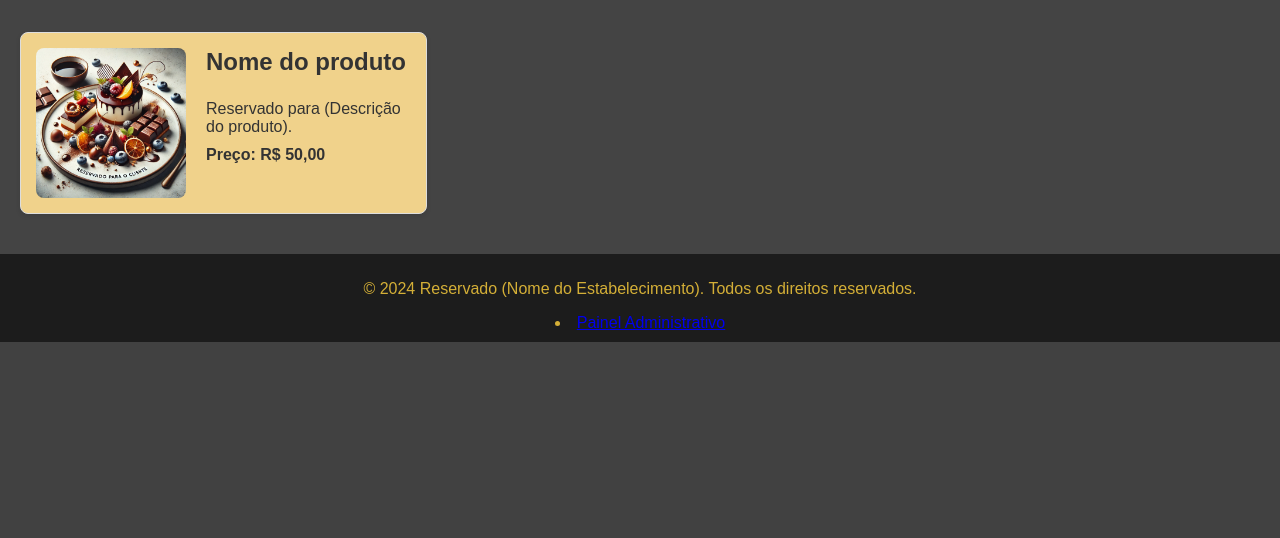
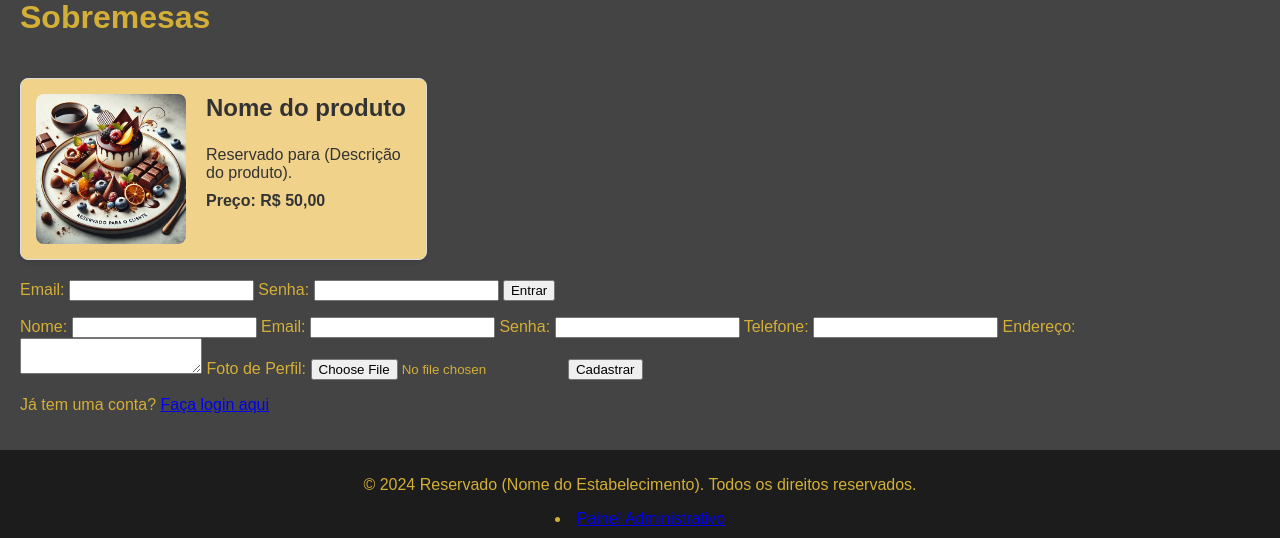
Before and after one commit to thaydionIA/cardapio-dinamico, a PHP site: page / in a window 1280 px wide. Shown: the part 2064-2602 px from the top of the page. Before the commit the page ends 2406 px from the top, so only its background shows below. Run offline with PHP 8.4, Linux system fonts and the light colour scheme; data comes from the database, SQL or seed files in the repository; both versions use the stored data as it was after the commit.

Commit message:
Login usuario

```diff
--- /dev/null
+++ b/cadastro.php
@@ -0,0 +1,70 @@
+<?php
+include('db/conexao.php'); // Inclui a conexão com o banco de dados via PDO
+
+// Função para validar e cadastrar o cliente
+if ($_SERVER['REQUEST_METHOD'] == 'POST') {
+    $nome = $_POST['nome'];
+    $email = $_POST['email'];
+    $senha = password_hash($_POST['senha'], PASSWORD_BCRYPT); // Criptografa a senha
+    $telefone = $_POST['telefone'];
+    $endereco = $_POST['endereco'];
+    $foto = $_FILES['foto']['name'];
+
+    // Diretório para salvar a foto do cliente
+    $target_dir = "uploads/clientes/";
+    $target_file = $target_dir . basename($foto);
+
+    // Verifica se o upload da foto é uma imagem válida e move o arquivo
+    if (move_uploaded_file($_FILES['foto']['tmp_name'], $target_file)) {
+        try {
+            // Insere o cliente no banco de dados usando PDO
+            $sql = "INSERT INTO usuarios (nome, email, senha, telefone, endereco, foto) VALUES (:nome, :email, :senha, :telefone, :endereco, :foto)";
+            $stmt = $pdo->prepare($sql);
+            $stmt->bindParam(':nome', $nome);
+            $stmt->bindParam(':email', $email);
+            $stmt->bindParam(':senha', $senha);
+            $stmt->bindParam(':telefone', $telefone);
+            $stmt->bindParam(':endereco', $endereco);
+            $stmt->bindParam(':foto', $foto);
+
+            if ($stmt->execute()) {
+                // Redireciona para a página de login após o cadastro
+                header('Location: login.php');
+                exit();
+            } else {
+                echo "Erro ao cadastrar.";
+            }
+        } catch (PDOException $e) {
+            echo "Erro ao cadastrar: " . $e->getMessage();
+        }
+    } else {
+        echo "Erro ao fazer upload da foto.";
+    }
+}
+?>
+
+<!-- Formulário de Cadastro -->
+<form action="cadastro.php" method="POST" enctype="multipart/form-data">
+    <label>Nome:</label>
+    <input type="text" name="nome" required>
+
+    <label>Email:</label>
+    <input type="email" name="email" required>
+
+    <label>Senha:</label>
+    <input type="password" name="senha" required>
+
+    <label>Telefone:</label>
+    <input type="text" name="telefone">
+
+    <label>Endereço:</label>
+    <textarea name="endereco"></textarea>
+
+    <label>Foto de Perfil:</label>
+    <input type="file" name="foto" accept="image/*">
+
+    <button type="submit">Cadastrar</button>
+</form>
+
+<!-- Link para a página de Login -->
+<p>Já tem uma conta? <a href="login.php">Faça login aqui</a></p>
--- a/config.php
+++ b/config.php
@@ -1,4 +1,8 @@
 <?php
+if (session_status() == PHP_SESSION_NONE) {
+    session_start();
+} // Inicia a sessão para gerenciar o estado do usuário
+
 // Configurações básicas
 $site_name = "Reservado (Nome do Estabelecimento)";
 $primary_color = "#1c1c1c";
@@ -25,4 +29,37 @@ $sections = [
         "url" => "sections/sobremesas.php"
     ],
 ];
+
+// Verifica se o usuário está logado e adiciona o link de "Meu Perfil"
+if (isset($_SESSION['user_id'])) {
+    // Adiciona "Meu Perfil" ao menu
+    $sections['perfil'] = [
+        "title" => "Meu Perfil",
+        "url" => "perfil.php"
+    ];
+    // Adiciona a opção de Sair
+    $sections['logout'] = [
+        "title" => "Sair",
+        "url" => "logout.php"
+    ];
+} else {
+    // Se o usuário não estiver logado, exibe as opções de Login e Cadastro
+    $sections['login'] = [
+        "title" => "Login",
+        "url" => "login.php"
+    ];
+    $sections['cadastro'] = [
+        "title" => "Cadastrar",
+        "url" => "cadastro.php"
+    ];
+}
 ?>
+
+<!-- Menu dinâmico gerado com base nas seções -->
+<nav style="background-color: <?= $primary_color ?>; color: <?= $text_color ?>;">
+    <ul>
+        <?php foreach ($sections as $key => $section): ?>
+            <li><a href="<?= $section['url'] ?>" style="color: <?= $text_color ?>;"><?= $section['title'] ?></a></li>
+        <?php endforeach; ?>
+    </ul>
+</nav>
--- a/index.php
+++ b/index.php
@@ -1,6 +1,7 @@
 <?php
 $GLOBALS['incluir_rodape'] = false; // Define que o rodapé não deve ser incluído
 include 'config.php';
+
 ?>
 <!DOCTYPE html>
 <html lang="pt-BR">
--- /dev/null
+++ b/login.php
@@ -0,0 +1,49 @@
+<?php
+include('db/conexao.php'); // Inclui a conexão com o banco de dados via PDO
+if (session_status() == PHP_SESSION_NONE) {
+    session_start();
+}
+
+
+// Função para validar o login do cliente
+if ($_SERVER['REQUEST_METHOD'] == 'POST') {
+    $email = $_POST['email'];
+    $senha = $_POST['senha'];
+
+    try {
+        // Busca o usuário no banco de dados usando PDO
+        $sql = "SELECT * FROM usuarios WHERE email = :email";
+        $stmt = $pdo->prepare($sql);
+        $stmt->bindParam(':email', $email);
+        $stmt->execute();
+        $user = $stmt->fetch(PDO::FETCH_ASSOC);
+
+        // Verifica se o usuário foi encontrado e se a senha está correta
+        if ($user && password_verify($senha, $user['senha'])) {
+            // Define as variáveis de sessão
+            $_SESSION['user_id'] = $user['id'];
+            $_SESSION['user_nome'] = $user['nome'];
+
+            // Exibe mensagem de sucesso e redireciona o usuário
+            echo "Login realizado com sucesso!";
+            header('Location: index.php'); // Redireciona para a página do painel ou outra desejada
+            exit(); // Termina o script para evitar que o restante da página seja executado
+        } else {
+            echo "Email ou senha incorretos.";
+        }
+    } catch (PDOException $e) {
+        echo "Erro ao realizar o login: " . $e->getMessage();
+    }
+}
+?>
+
+<!-- Formulário de Login -->
+<form action="login.php" method="POST">
+    <label>Email:</label>
+    <input type="email" name="email" required>
+
+    <label>Senha:</label>
+    <input type="password" name="senha" required>
+
+    <button type="submit">Entrar</button>
+</form>
--- a/sections/bebidas.php
+++ b/sections/bebidas.php
@@ -39,7 +39,9 @@ $produtos = $stmt->fetchAll(PDO::FETCH_ASSOC);
                 <h3><?php echo htmlspecialchars($produto['nome']); ?></h3>
                 <p><?php echo htmlspecialchars($produto['descricao']); ?></p>
                 <p class="preco">Preço: R$ <?php echo number_format($produto['preco'], 2, ',', '.'); ?></p>
+
             </div>
+
         </div>
         <?php endforeach; ?>
     </div>
--- a/sections/entradas.php
+++ b/sections/entradas.php
@@ -1,4 +1,5 @@
 <?php
+
 // Verificar se a variável global $incluir_rodape está definida e se deve incluir o rodapé
 $incluir_rodape = !isset($GLOBALS['incluir_rodape']) || $GLOBALS['incluir_rodape'];
 
```
Also changed, not shown: db/tri.sql (added, +86 -0 lines), perfil.php (added, +80 -0 lines), uploads/clientes/D1.jpeg (added).
